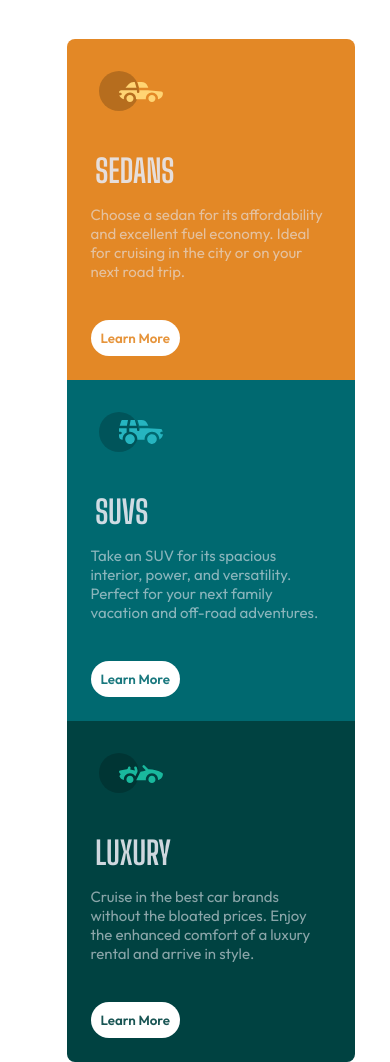
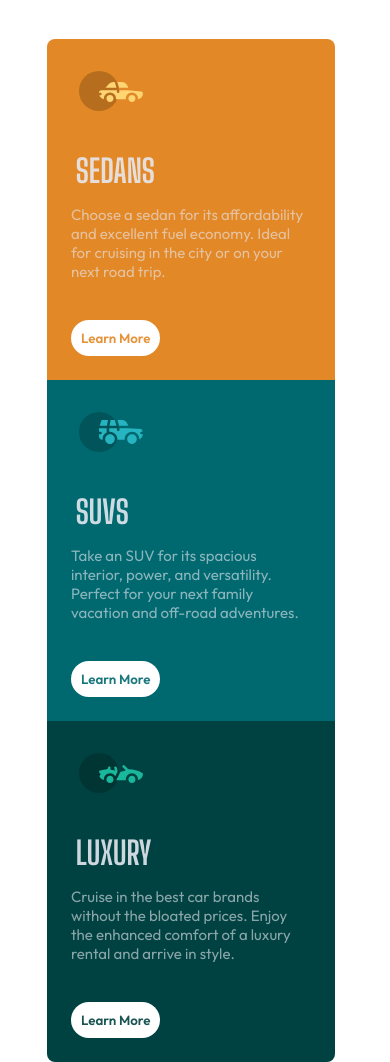
Before and after one commit to Maye1122/three-columns--card, a plain HTML site: page index.html in a window 390 px wide. Drawn offline with Linux system fonts and the light colour scheme.

Commit message:
Update style.css

```diff
--- a/style.css
+++ b/style.css
@@ -112,8 +112,8 @@ div.item3 .learn{
 	.card{
 		display: block;
 		width: 18rem;
-		margin-left:15%;
-		margin-right: 15%;
+		margin-left:10%;
+		margin-right: 20%;
 
 	}
 
```
